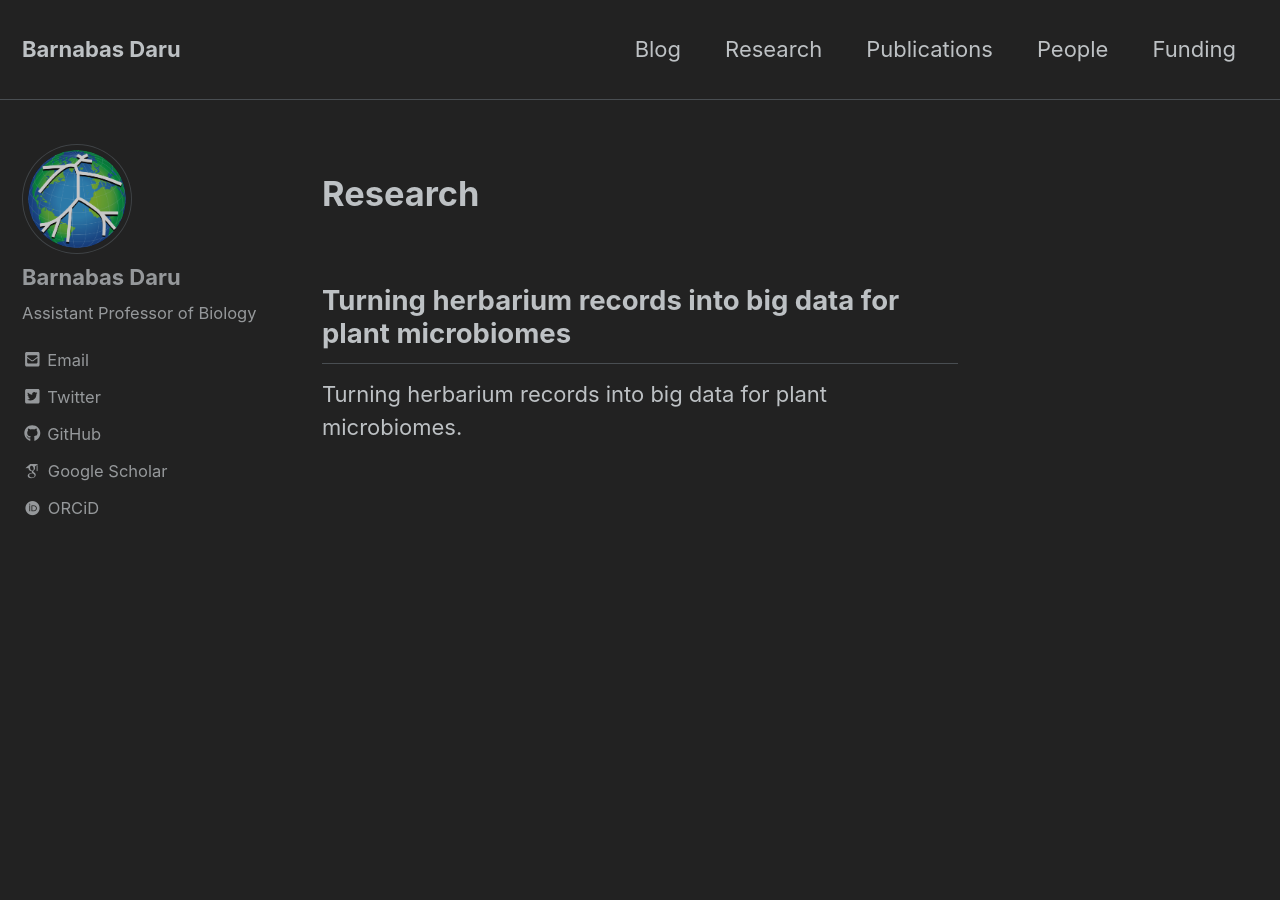
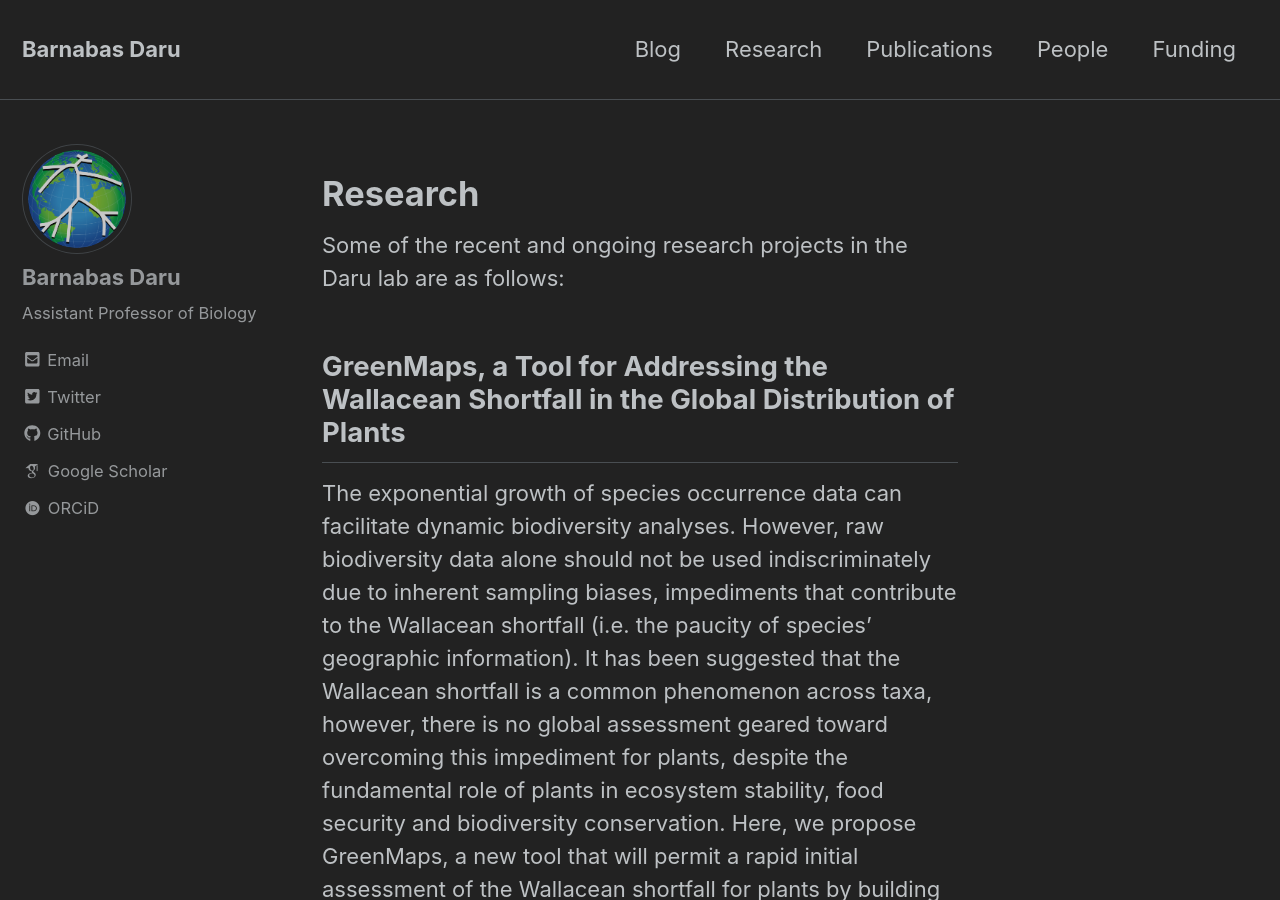
Before and after one commit to darunabas/darulab.github.io, a Jekyll site: the page built from _pages/research.html, in a window 1280 px wide and 900 px high. Built offline with Jekyll 4.4.1, drawn with Linux system fonts in a browser that asks for light colours; nearby versions of some CDN libraries; some web fonts are replaced; some of the changed text lies outside the part shown.

Commit message:
Update research.html

```diff
--- a/_pages/research.html
+++ b/_pages/research.html
@@ -10,5 +10,7 @@ categories: []
 tags: []
 ---
 
-<h2>Turning herbarium records into big data for plant microbiomes</h2>
-Turning herbarium records into big data for plant microbiomes.
+Some of the recent and ongoing research projects in the Daru lab are as follows:
+
+<h2> GreenMaps, a Tool for Addressing the Wallacean Shortfall in the Global Distribution of Plants</h2>
+The exponential growth of species occurrence data can facilitate dynamic biodiversity analyses. However, raw biodiversity data alone should not be used indiscriminately due to inherent sampling biases, impediments that contribute to the Wallacean shortfall (i.e. the paucity of species’ geographic information). It has been suggested that the Wallacean shortfall is a common phenomenon across taxa, however, there is no global assessment geared toward overcoming this impediment for plants, despite the fundamental role of plants in ecosystem stability, food security and biodiversity conservation. Here, we propose GreenMaps, a new tool that will permit a rapid initial assessment of the Wallacean shortfall for plants by building base maps of species’ predicted distributions upon which citizen science participation could contribute to spatial validation of the actual range occupied by species. The initial stages of GreenMaps have now been accomplished, providing a massive dataset of modeled range maps for over 230,000 vascular plant species. This will make it the largest and only global assessment of geographic distributions for plant species at scales relevant to research and conservation. Ultimately, GreenMaps will interface with a mobile application to enable volunteers from any region of the world to validate predicted species distributions to be used for the generation of new and improved global maps of plant distributions.
```
